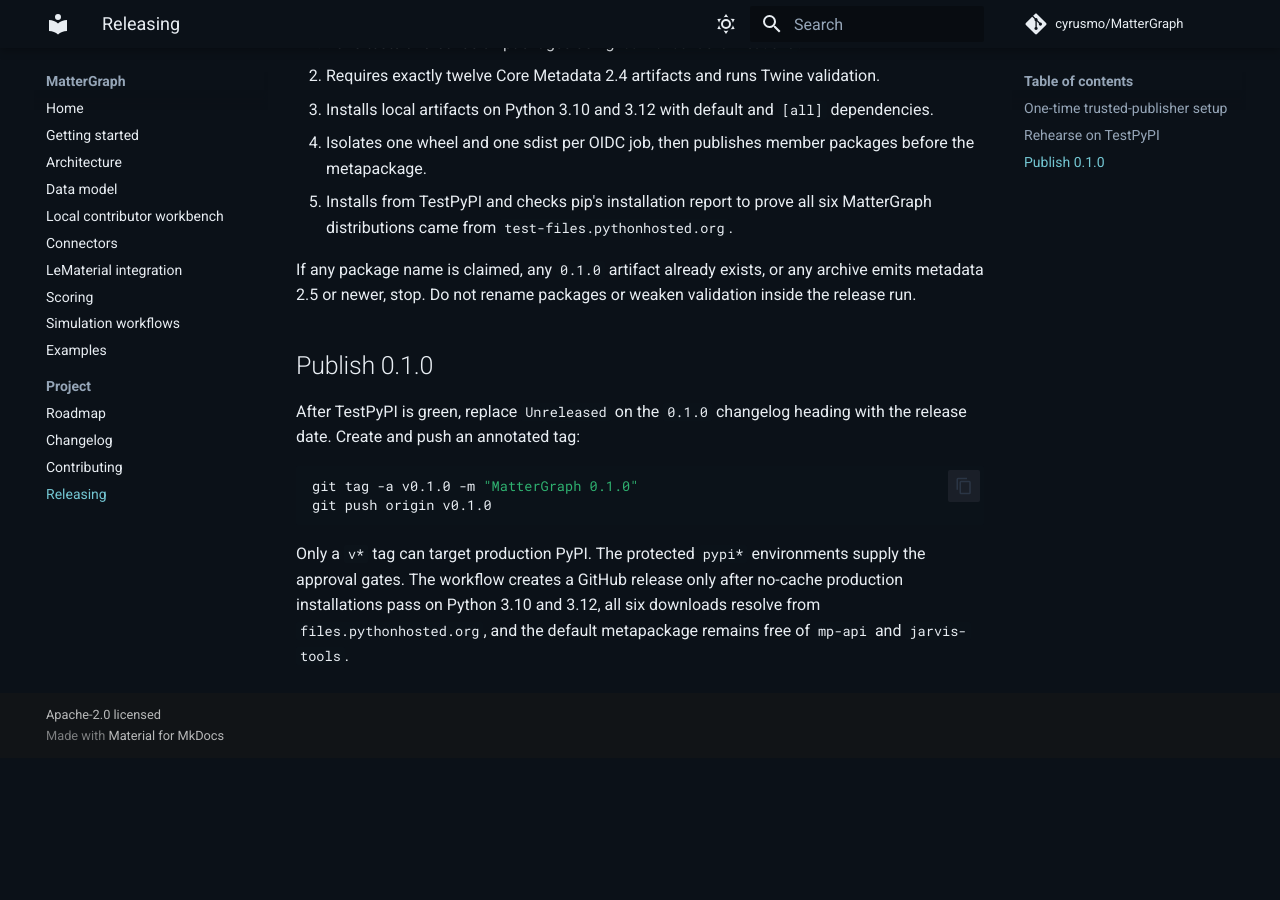
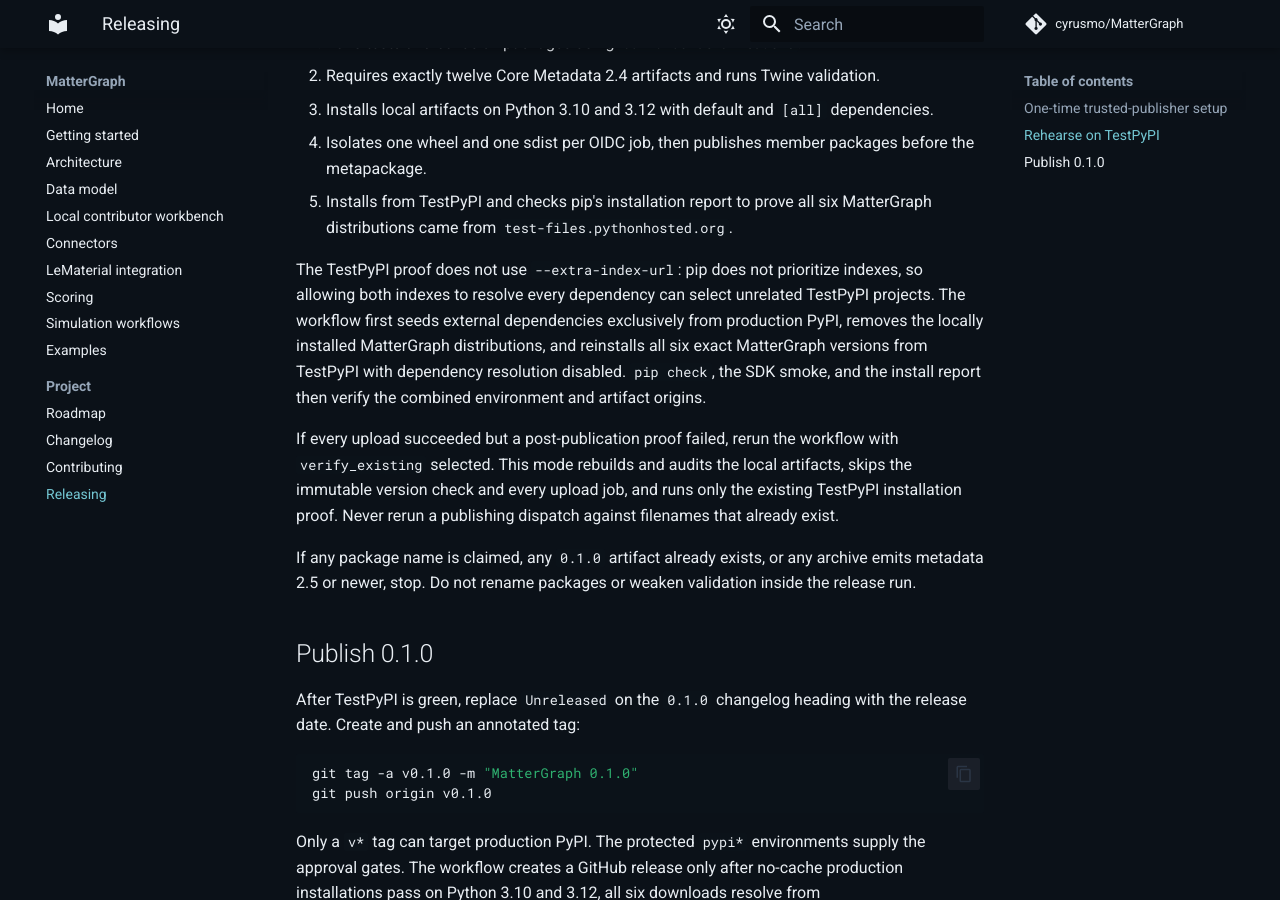
Before and after one commit to cyrusmo/MatterGraph, an MkDocs documentation site: the page built from docs/releasing.md, in a window 1280 px wide and 900 px high, scrolled down 1897 px. Built offline with MkDocs 1.6.1 and Material for MkDocs 9.7.7, drawn with Linux system fonts in a browser that asks for light colours; comment, search, counter and statistics services are not loaded; before the commit the page ends 2655 px from its top, so only the background shows below that.

Commit message:
Isolate TestPyPI dependency resolution (#10)
Prevent TestPyPI from resolving external dependencies and add a verification-only path for immutable published artifacts.

```diff
--- a/docs/releasing.md
+++ b/docs/releasing.md
@@ -72,6 +72,18 @@
 5. Installs from TestPyPI and checks pip's installation report to prove all six MatterGraph
    distributions came from `test-files.pythonhosted.org`.
 
+The TestPyPI proof does not use `--extra-index-url`: pip does not prioritize indexes, so allowing
+both indexes to resolve every dependency can select unrelated TestPyPI projects. The workflow first
+seeds external dependencies exclusively from production PyPI, removes the locally installed
+MatterGraph distributions, and reinstalls all six exact MatterGraph versions from TestPyPI with
+dependency resolution disabled. `pip check`, the SDK smoke, and the install report then verify the
+combined environment and artifact origins.
+
+If every upload succeeded but a post-publication proof failed, rerun the workflow with
+`verify_existing` selected. This mode rebuilds and audits the local artifacts, skips the immutable
+version check and every upload job, and runs only the existing TestPyPI installation proof. Never
+rerun a publishing dispatch against filenames that already exist.
+
 If any package name is claimed, any `0.1.0` artifact already exists, or any archive emits metadata
 2.5 or newer, stop. Do not rename packages or weaken validation inside the release run.
 
```
Also changed, not shown: 2 other files.
